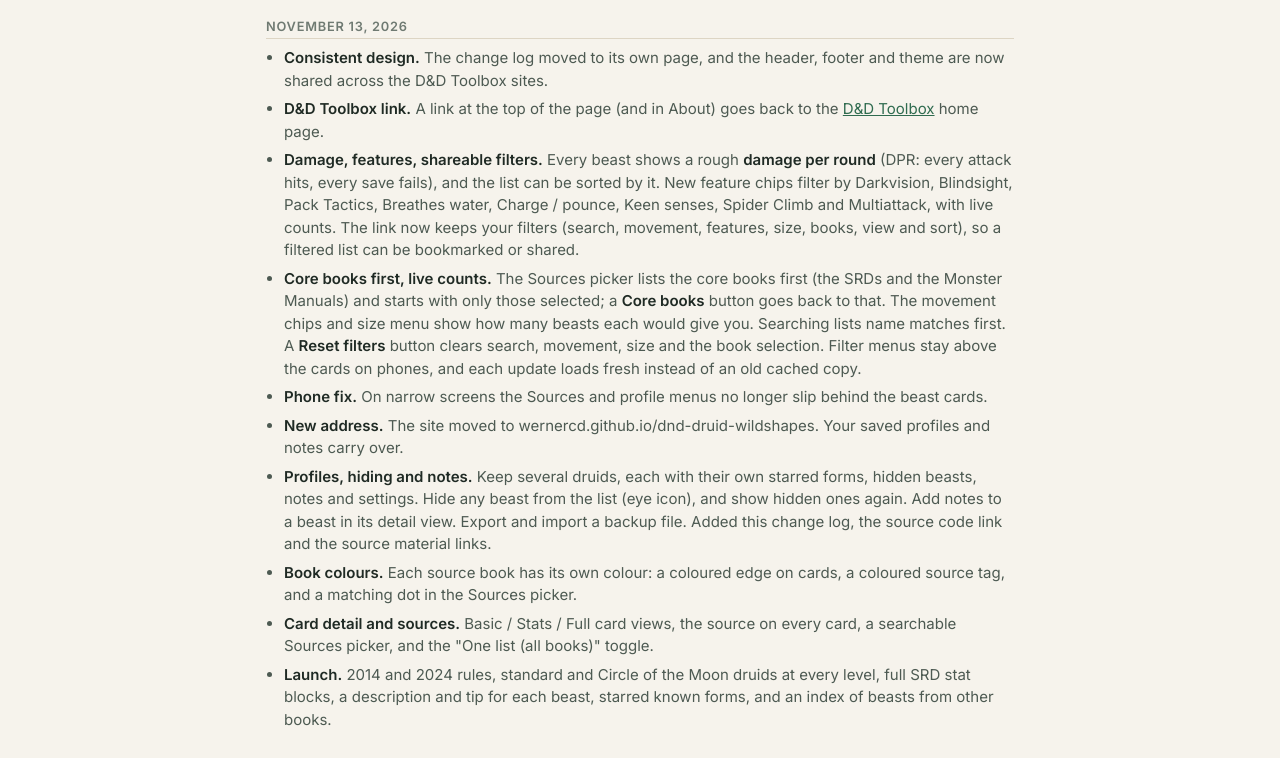
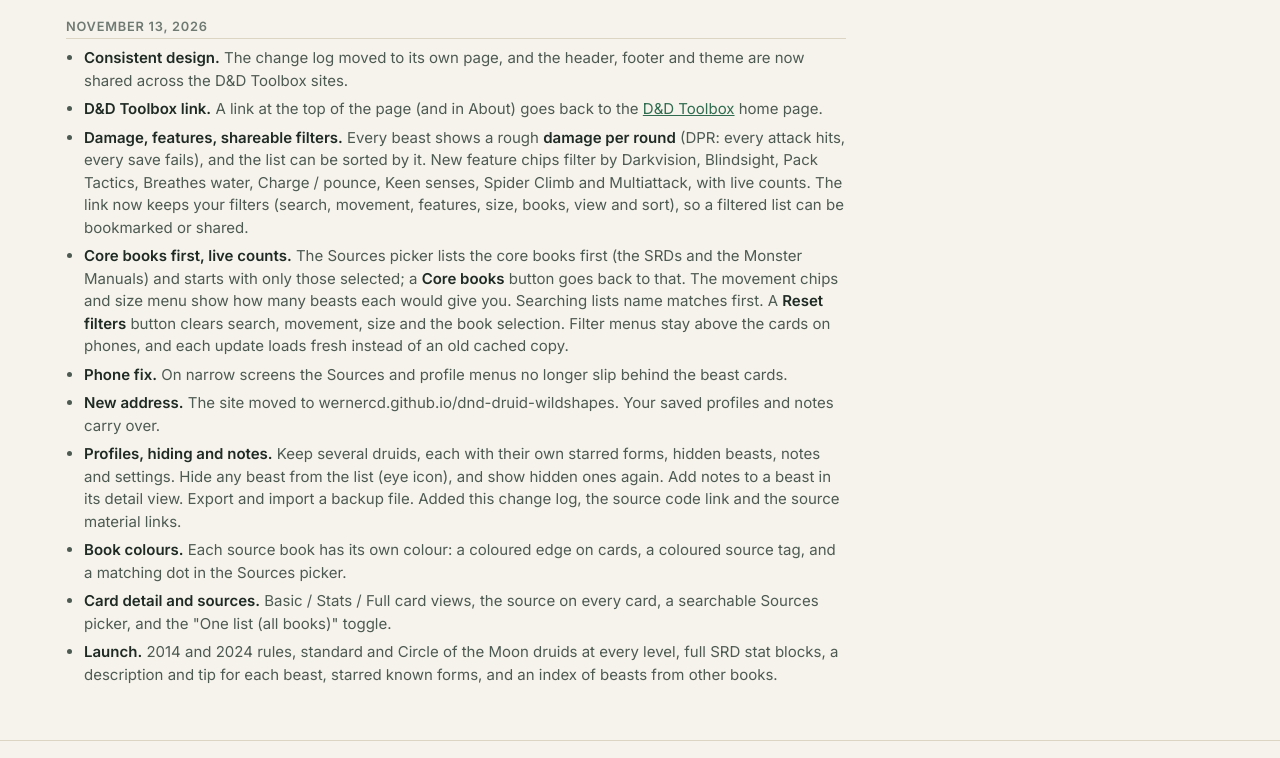
Before and after one commit to WernerCD/dnd-druid-wildshapes, a plain HTML site: page site/changes.html in a window 1280 px wide. Shown: the part 208-966 px from the top of the page. Drawn offline with Linux system fonts and the light colour scheme.

Commit message:
Shared CSS v1.1: left-align the change log with the header
Co-Authored-By: Claude Opus 5.5 <noreply@anthropic.com>

```diff
--- a/site/styles.css
+++ b/site/styles.css
@@ -267,7 +267,7 @@ a.srctag:hover { text-decoration: underline; }
 .srcrow.core span:first-of-type { font-weight: 600; }
 .srcrow.core + .srcrow:not(.core) { border-top: 1px solid var(--line); margin-top: 4px; padding-top: 8px; }
 
-/* === dnd-shared v1 (canonical copy: WernerCD/dnd shared/dnd-shared.css) === */
+/* === dnd-shared v1.1 (canonical copy: WernerCD/dnd shared/dnd-shared.css) === */
 /* Paste this block unchanged at the END of each site's styles.css. Do not edit it per site;
    change it in the hub repo and re-copy it to every site. It relies on the shared tokens
    (--bg, --surface, --surface-2, --ink, --ink-2, --muted, --line, --accent, --gold, --radius). */
@@ -291,7 +291,8 @@ a.srctag:hover { text-decoration: underline; }
 .site-footer .foot-links a[aria-current="page"] { color: var(--ink); font-weight: 600; text-decoration: none; }
 .site-footer p { margin: 6px 0; max-width: 80ch; }
 
-.changes { max-width: 780px; padding-bottom: 8px; }
+.changes { padding-bottom: 8px; }
+.changes > * { max-width: 780px; }
 .changes h2 { font-size: 1.6rem; margin: 28px 0 4px; }
 .changes .intro { color: var(--ink-2); margin: 0 0 8px; }
 .change-day { margin: 22px 0 0; }
@@ -300,4 +301,4 @@ a.srctag:hover { text-decoration: underline; }
 .change-day li { margin: 6px 0; color: var(--ink-2); line-height: 1.5; }
 .change-day li b { color: var(--ink); }
 @media (max-width: 480px) { .hub-nav { gap: 10px; } .tagline { font-size: .85rem; } }
-/* === end dnd-shared v1 === */
+/* === end dnd-shared v1.1 === */
```
